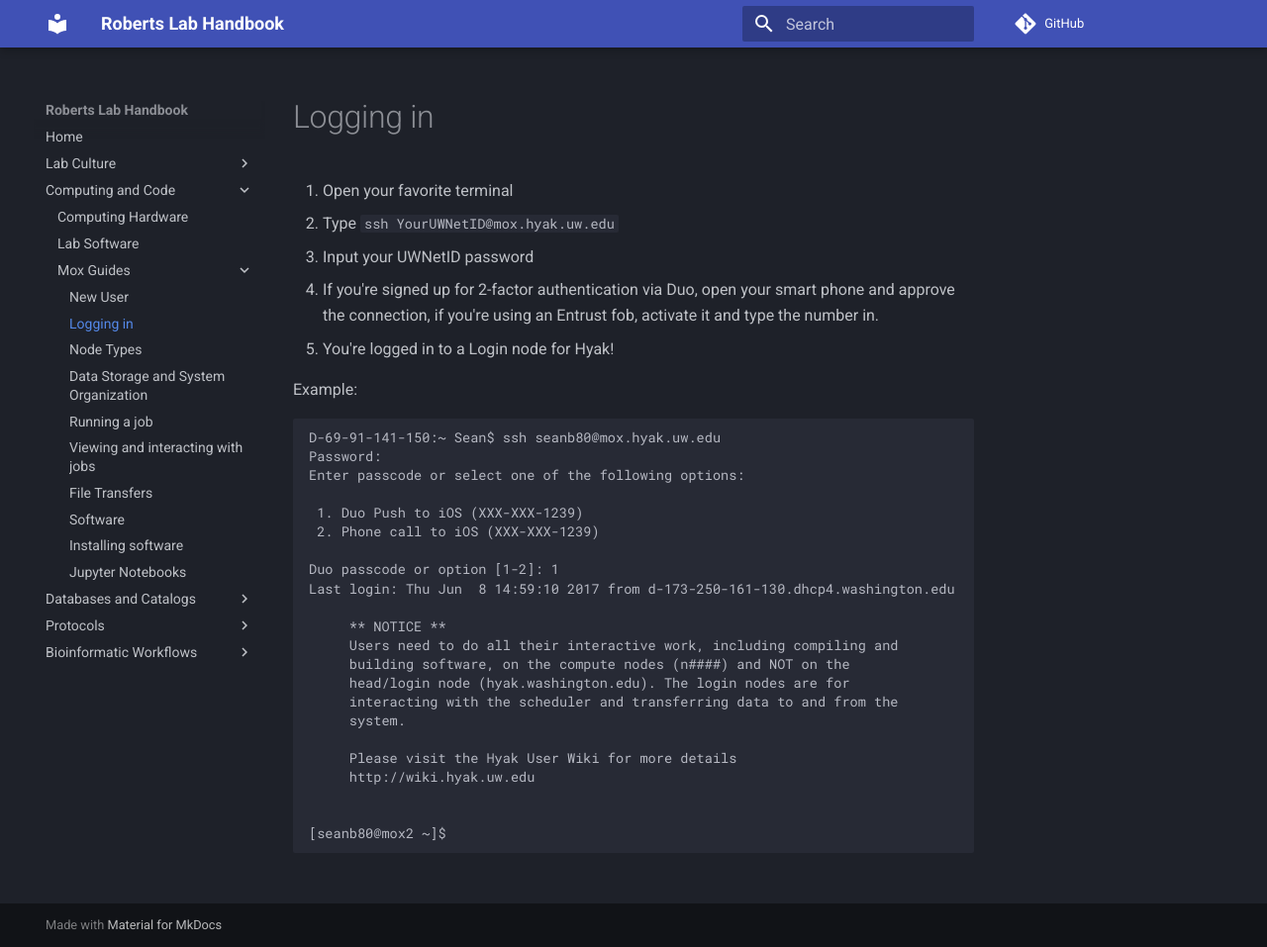
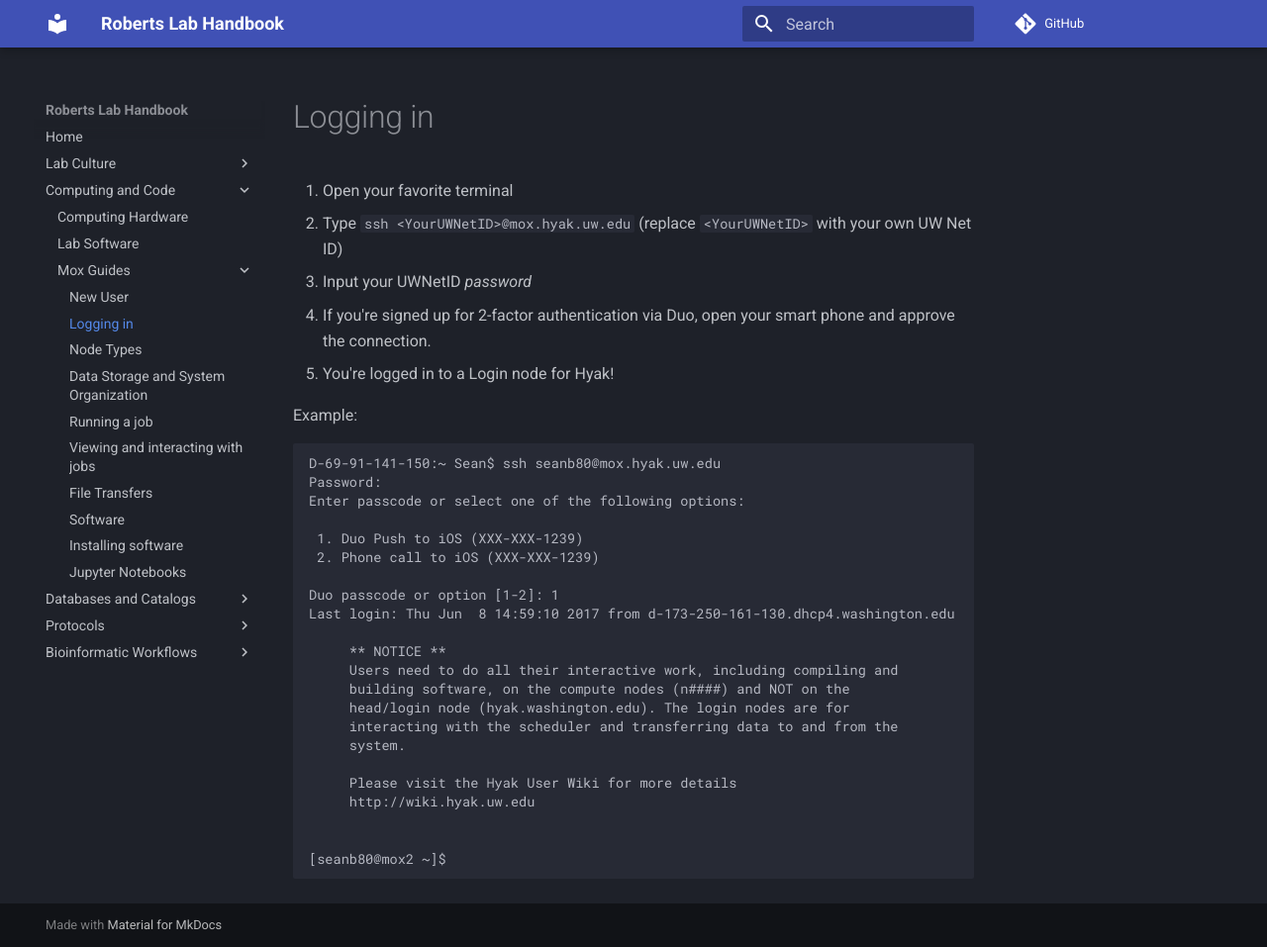
Before and after one commit to RobertsLab/resources, an MkDocs documentation site: the page built from docs/mox_Logging-In.md, in a window 1280 px wide and 957 px high. Shown: the whole window at 99% size. Built offline with MkDocs 1.6.1 and Material for MkDocs 9.7.7, drawn with Linux system fonts in a browser that asks for light colours; comment, search, counter and statistics services are not loaded.

Commit message:
rm outdated info

```diff
--- a/docs/mox_Logging-In.md
+++ b/docs/mox_Logging-In.md
@@ -1,7 +1,7 @@
 1. Open your favorite terminal
-2. Type `ssh YourUWNetID@mox.hyak.uw.edu`
-3. Input your UWNetID password
-4. If you're signed up for 2-factor authentication via Duo, open your smart phone and approve the connection, if you're using an Entrust fob, activate it and type the number in.
+2. Type `ssh <YourUWNetID>@mox.hyak.uw.edu` (replace `<YourUWNetID>` with your own UW Net ID)
+3. Input your UWNetID _password_
+4. If you're signed up for 2-factor authentication via Duo, open your smart phone and approve the connection.
 5. You're logged in to a Login node for Hyak!
 
 Example:
```
